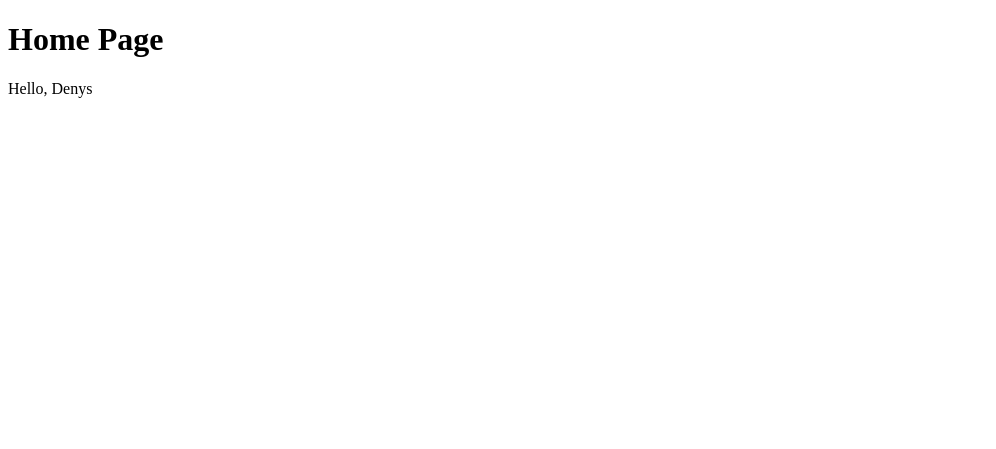
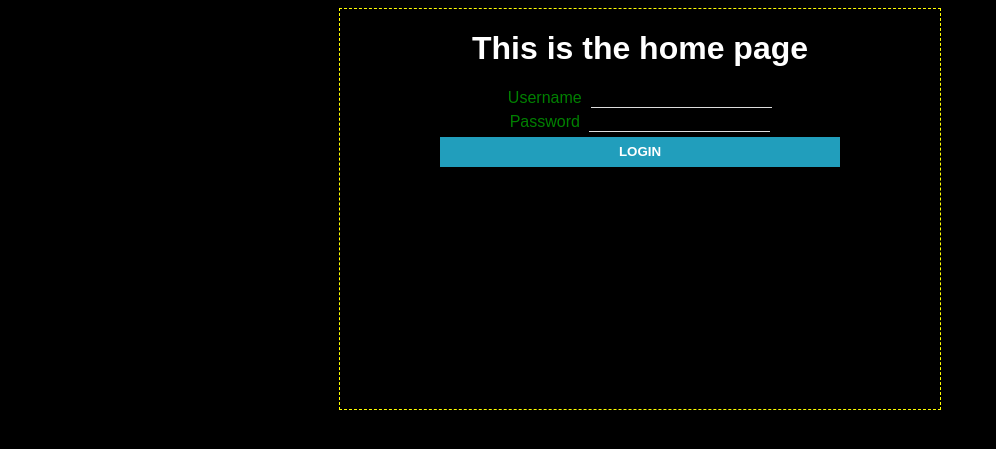
Before and after one commit to DenysMenfredy/flask-tutorial, a Flask app: page / in a window 1280 px wide. Shown: the top 449 px of the page, without its empty margins (0-996 px from the left). Run offline with Flask 2, Linux system fonts and the light colour scheme.

Commit message:
adding a login form in home page

```diff
--- a/src/templates/index.html
+++ b/src/templates/index.html
@@ -8,10 +8,64 @@
         <title>Home</title>
 
     </head>
+    <style>
+        body {
+            background-color: #000;
+            color: #fff;
+            font-family: Arial, sans-serif;
+        }
+        .main{
+            width: 600px;
+            height: 400px;
+            border: 1px dashed yellow;
+            margin: 0 auto;
+            text-align: center;
+        }
+        .main h1 {
+
+        }
+        .main form {
+            width: 400px;
+            height: auto;
+            margin: 0 auto;
+        }
+        .main form label {
+            color: green;
+            margin-right: 5px;
+        }
+        .main form input {
+            border: none;
+            outline: none;
+            border-bottom: 1px solid #ddd;
+            background: none;
+            color: #fff;
+            margin-bottom: 5px;
+        }
+        .main form button {
+            width: 100%;
+            height: 30px;
+            background-color: #219EBC;
+            border: none;
+            cursor: pointer;
+            color: #fff;
+            text-transform: uppercase;
+            font-weight: bold;
+        }
+    </style>
     <body>
-        <div>
-            <h1>Home Page</h1>
-            <p>Hello, {{ name }}</p>
+        <div class="main">
+            <h1>This is the home page</h1>
+            <form onsubmit="">
+                <div>
+                    <label for="username">Username</label>
+                    <input type="text" id="username">
+                </div>
+                <div>
+                    <label for="password">Password</label>
+                    <input type="password" id="password">
+                </div>
+                <button type="submit">Login</button>
+            </form>
         </div>
 
         <script type=text/javascript src="{{ url_for('static', filename='index.js') }}"></script>
--- a/src/views.py
+++ b/src/views.py
@@ -22,6 +22,7 @@ def get_json():
 @views.route('/data')
 def get_data():
     data = request.json
+    print(data)
     return jsonify(data)
 
 @views.route('/go-to-home')
```
